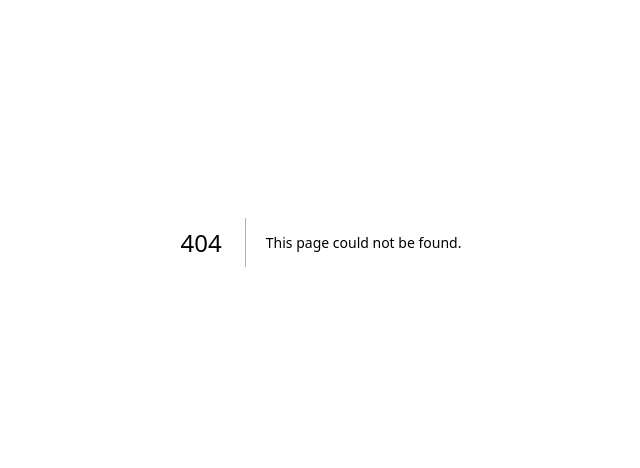
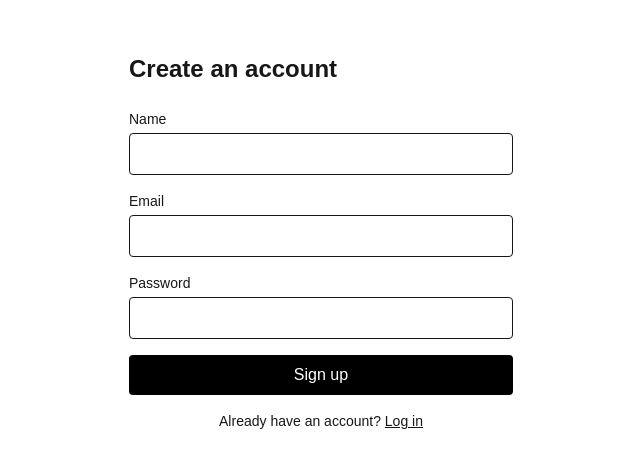
Before and after one commit to sojack/stelld, a Next.js app: page /signup in a window 1280 px wide. Before the commit this address had no page. Shown: the part 158-626 px from the top of the page, without its empty margins (319-959 px from the left). Built offline with nearby package versions, Linux system fonts and the light colour scheme.

Commit message:
feat: add signup and login pages with credentials auth

```diff
--- /dev/null
+++ b/src/app/(auth)/login/page.tsx
@@ -0,0 +1,58 @@
+"use client";
+
+import { useState } from "react";
+import { signIn } from "next-auth/react";
+import { useRouter } from "next/navigation";
+import Link from "next/link";
+
+export default function LoginPage() {
+  const router = useRouter();
+  const [error, setError] = useState("");
+  const [loading, setLoading] = useState(false);
+
+  async function handleSubmit(e: React.FormEvent<HTMLFormElement>) {
+    e.preventDefault();
+    setLoading(true);
+    setError("");
+
+    const formData = new FormData(e.currentTarget);
+    const res = await signIn("credentials", {
+      email: formData.get("email"),
+      password: formData.get("password"),
+      redirect: false,
+    });
+
+    if (res?.error) {
+      setError("Invalid email or password");
+      setLoading(false);
+      return;
+    }
+
+    router.push("/dashboard");
+  }
+
+  return (
+    <div className="min-h-screen flex items-center justify-center">
+      <div className="w-full max-w-md p-8">
+        <h1 className="text-2xl font-bold mb-6">Log in</h1>
+        {error && <p className="text-red-600 mb-4">{error}</p>}
+        <form onSubmit={handleSubmit} className="space-y-4">
+          <div>
+            <label htmlFor="email" className="block text-sm font-medium mb-1">Email</label>
+            <input id="email" name="email" type="email" required className="w-full border rounded px-3 py-2" />
+          </div>
+          <div>
+            <label htmlFor="password" className="block text-sm font-medium mb-1">Password</label>
+            <input id="password" name="password" type="password" required className="w-full border rounded px-3 py-2" />
+          </div>
+          <button type="submit" disabled={loading} className="w-full bg-black text-white py-2 rounded hover:bg-gray-800 disabled:opacity-50">
+            {loading ? "Logging in..." : "Log in"}
+          </button>
+        </form>
+        <p className="mt-4 text-sm text-center">
+          Don&apos;t have an account? <Link href="/signup" className="underline">Sign up</Link>
+        </p>
+      </div>
+    </div>
+  );
+}
--- /dev/null
+++ b/src/app/(auth)/signup/page.tsx
@@ -0,0 +1,66 @@
+"use client";
+
+import { useState } from "react";
+import { useRouter } from "next/navigation";
+import Link from "next/link";
+
+export default function SignupPage() {
+  const router = useRouter();
+  const [error, setError] = useState("");
+  const [loading, setLoading] = useState(false);
+
+  async function handleSubmit(e: React.FormEvent<HTMLFormElement>) {
+    e.preventDefault();
+    setLoading(true);
+    setError("");
+
+    const formData = new FormData(e.currentTarget);
+    const res = await fetch("/api/auth/signup", {
+      method: "POST",
+      headers: { "Content-Type": "application/json" },
+      body: JSON.stringify({
+        name: formData.get("name"),
+        email: formData.get("email"),
+        password: formData.get("password"),
+      }),
+    });
+
+    if (!res.ok) {
+      const data = await res.json();
+      setError(data.error || "Something went wrong");
+      setLoading(false);
+      return;
+    }
+
+    router.push("/login?registered=true");
+  }
+
+  return (
+    <div className="min-h-screen flex items-center justify-center">
+      <div className="w-full max-w-md p-8">
+        <h1 className="text-2xl font-bold mb-6">Create an account</h1>
+        {error && <p className="text-red-600 mb-4">{error}</p>}
+        <form onSubmit={handleSubmit} className="space-y-4">
+          <div>
+            <label htmlFor="name" className="block text-sm font-medium mb-1">Name</label>
+            <input id="name" name="name" type="text" className="w-full border rounded px-3 py-2" />
+          </div>
+          <div>
+            <label htmlFor="email" className="block text-sm font-medium mb-1">Email</label>
+            <input id="email" name="email" type="email" required className="w-full border rounded px-3 py-2" />
+          </div>
+          <div>
+            <label htmlFor="password" className="block text-sm font-medium mb-1">Password</label>
+            <input id="password" name="password" type="password" required minLength={8} className="w-full border rounded px-3 py-2" />
+          </div>
+          <button type="submit" disabled={loading} className="w-full bg-black text-white py-2 rounded hover:bg-gray-800 disabled:opacity-50">
+            {loading ? "Creating account..." : "Sign up"}
+          </button>
+        </form>
+        <p className="mt-4 text-sm text-center">
+          Already have an account? <Link href="/login" className="underline">Log in</Link>
+        </p>
+      </div>
+    </div>
+  );
+}
--- /dev/null
+++ b/src/app/api/auth/signup/route.ts
@@ -0,0 +1,31 @@
+import { prisma } from "@/lib/db";
+import bcrypt from "bcryptjs";
+import { NextResponse } from "next/server";
+
+export async function POST(req: Request) {
+  const { name, email, password } = await req.json();
+
+  if (!email || !password) {
+    return NextResponse.json(
+      { error: "Email and password are required" },
+      { status: 400 }
+    );
+  }
+
+  const existingUser = await prisma.user.findUnique({ where: { email } });
+
+  if (existingUser) {
+    return NextResponse.json(
+      { error: "Email already in use" },
+      { status: 409 }
+    );
+  }
+
+  const hashedPassword = await bcrypt.hash(password, 10);
+
+  await prisma.user.create({
+    data: { name, email, password: hashedPassword },
+  });
+
+  return NextResponse.json({ success: true }, { status: 201 });
+}
```
